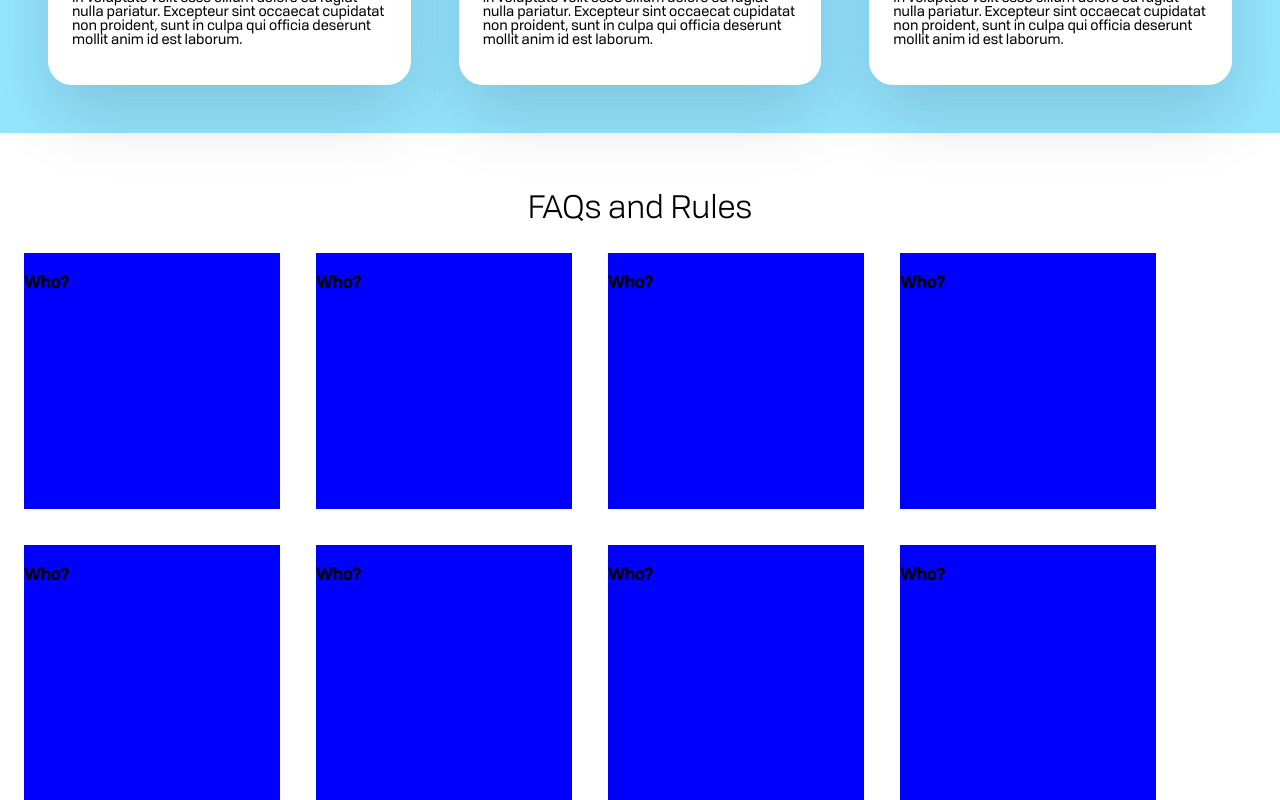
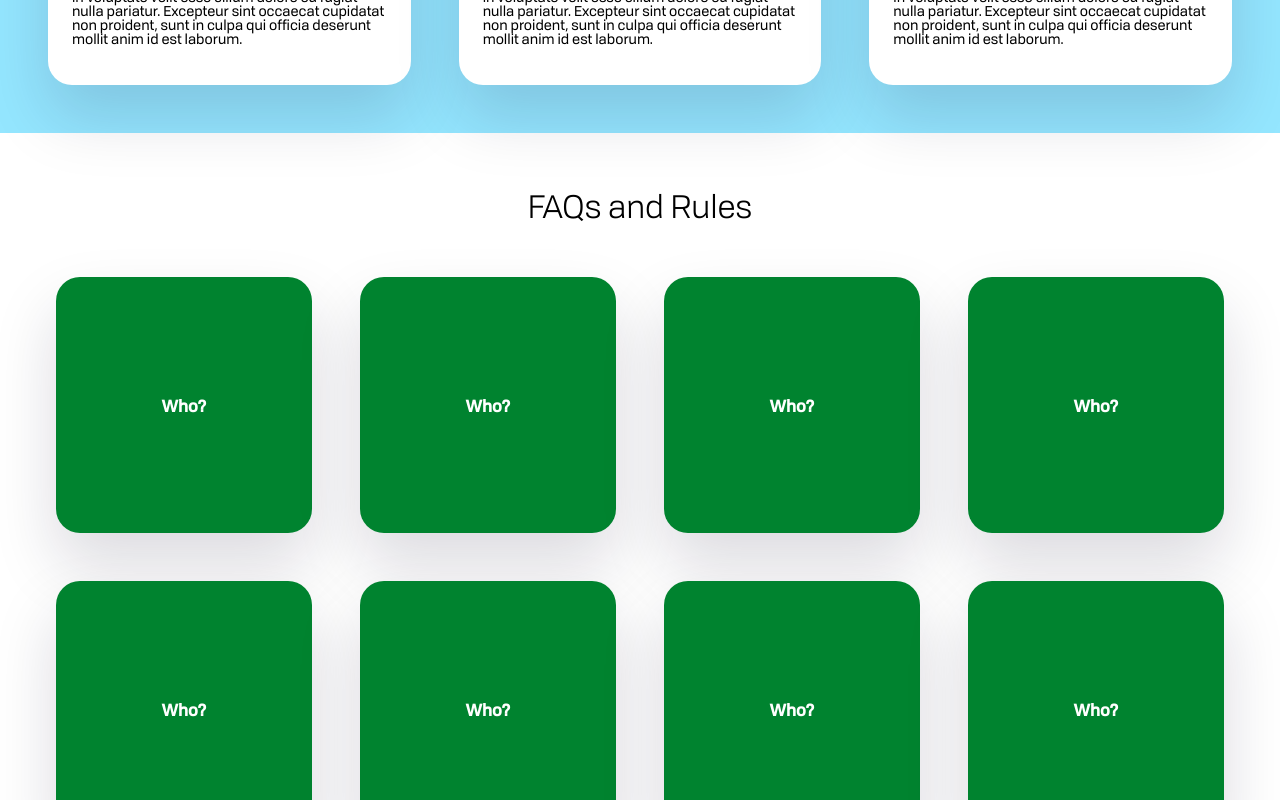
Before and after one commit to ryanmohta/webjam-2021, a React (Create React App) app: page / in a window 1280 px wide. Shown: the part 1360-2160 px from the top of the page. Built offline with nearby package versions, Linux system fonts and the light colour scheme.

Commit message:
Added card flip to questions

```diff
--- a/package.json
+++ b/package.json
@@ -10,6 +10,7 @@
     "gh-pages": "^3.2.3",
     "node-sass": "^6.0.1",
     "react": "^17.0.2",
+    "react-card-flip": "^1.1.3",
     "react-dom": "^17.0.2",
     "react-scripts": "4.0.3",
     "web-vitals": "^1.1.2"
--- a/src/App.js
+++ b/src/App.js
@@ -1,4 +1,5 @@
 import React from 'react';
+import ReactCardFlip from 'react-card-flip';
 import coverDark from './images/cover-dark.svg';
 import coverLight from './images/cover-light.svg';
 import './App.scss';
@@ -65,18 +66,25 @@ function Event(props) {
 class Question extends React.Component {
   constructor(props) {
     super(props);
-    this.state = { answered: false };
+    this.state = { isFlipped: false };
   }
 
-  handleClick = () => this.setState({ answered: !this.state.answered });
+  handleClick = () => {
+    this.setState({ isFlipped: !this.state.isFlipped });
+
+  };
 
   render() {
     return (
-      <div className="Question" onClick={this.handleClick}>
-        { this.state.answered ? <p>{ this.props.answer }</p>
-          : <h3>{ this.props.question }</h3>
-        }
-      </div>
+      <ReactCardFlip isFlipped={this.state.isFlipped}>
+        <div className="Question" onClick={this.handleClick}>
+          <h3>{ this.props.question }</h3>
+        </div>
+
+        <div className="Question answered" onClick={this.handleClick}>
+          <h3>{ this.props.answer }</h3>
+        </div>
+      </ReactCardFlip>
     );
   }
 }
--- a/src/App.scss
+++ b/src/App.scss
@@ -43,7 +43,7 @@ h2 {
 }
 
 .section {
-  padding: 24px 0;
+  padding: 24px;
 }
 
 .schedule {
@@ -51,7 +51,6 @@ h2 {
 
   .events {
     display: grid;
-    margin: 0 24px;
     grid-template-columns: repeat(auto-fit, minmax(240px, 1fr));
   }
 }
@@ -95,12 +94,24 @@ h2 {
 
 .questions {
   display: grid;
-  grid-gap: 36px;
-  margin: 0 24px;
+  justify-content: center;
+  grid-gap: 48px;
+  padding: 24px;
   grid-template-columns: repeat(auto-fit, 256px);
 }
 
 .Question {
   height: 256px;
-  background-color: blue;
+  background-color: rgb(0, 131, 47);
+  box-shadow: rgba(17, 12, 46, 0.15) 0px 32px 64px 0px;
+  border-radius: 24px;
+  display: flex;
+  justify-content: center;
+  align-items: center;
+  color: white;
+
+  &.answered {
+    background-color: white;
+    color: rgb(0, 131, 47);
+  }
 }
```
